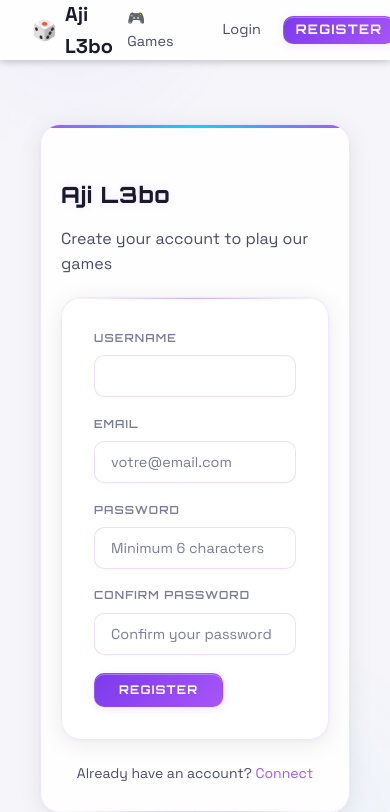
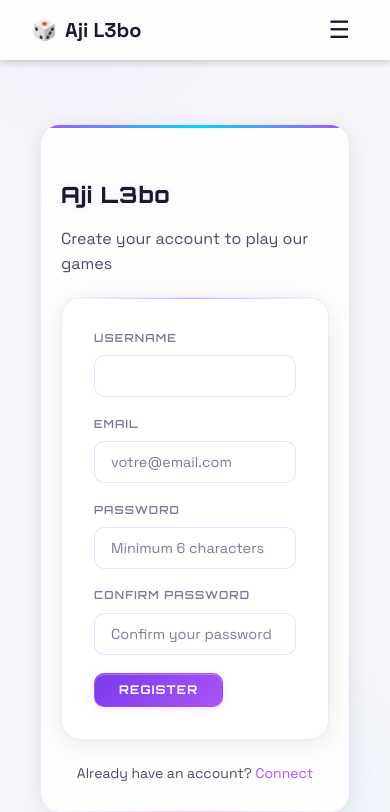
Before and after one commit to wissalaitihya/Cafe-Aji-L3bo, a PHP site: page /register in a window 390 px wide. Shown: the top 812 px of the page. Run offline with PHP 8.4, Linux system fonts and the light colour scheme.

Commit message:
feat: mobile hero stacking and dropdown navigation
- Show hero illustration on mobile by stacking it below the copy instead of hiding it

- Collapse guest nav into a hamburger dropdown menu on screens <=768px

- Add public-nav-toggle button, aria-expanded state, and outside-click close

```diff
--- a/app/View/layout/footer.php
+++ b/app/View/layout/footer.php
@@ -17,9 +17,26 @@
 
 <script>
 (function(){
+    /* Public nav dropdown toggle (mobile) */
+    var navToggle = document.getElementById('public-nav-toggle');
+    var nav = document.getElementById('public-nav');
+    if (navToggle && nav) {
+        navToggle.addEventListener('click', function(e) {
+            e.stopPropagation();
+            var open = nav.classList.toggle('open');
+            navToggle.setAttribute('aria-expanded', open ? 'true' : 'false');
+        });
+        document.addEventListener('click', function(e) {
+            if (nav.classList.contains('open') && !nav.contains(e.target) && !navToggle.contains(e.target)) {
+                nav.classList.remove('open');
+                navToggle.setAttribute('aria-expanded', 'false');
+            }
+        });
+    }
+    /* Sidebar collapse toggle */
     var btn = document.getElementById('sidebar-toggle');
     var sidebar = document.getElementById('sidebar');
-    if (!btn || !sidebar) return;
+    if (btn && sidebar) {
         var key = 'sidebar_collapsed';
         if (localStorage.getItem(key) === '1') sidebar.classList.add('collapsed');
         btn.addEventListener('click', function() {
@@ -33,6 +50,7 @@
                 sidebar.classList.remove('open');
             }
         });
+    }
 }());
 </script>
 </body>
--- a/app/View/layout/header.php
+++ b/app/View/layout/header.php
@@ -24,7 +24,8 @@
 <div class="public-layout">
     <header class="public-topbar">
         <a href="<?= BASE_PATH ?>/games" class="public-logo">🎲 <span>Aji L3bo</span></a>
-        <nav class="public-nav">
+        <button class="public-nav-toggle" id="public-nav-toggle" aria-label="Menu" aria-expanded="false">☰</button>
+        <nav class="public-nav" id="public-nav">
             <a href="<?= BASE_PATH ?>/games"    class="public-nav-link<?= nav_active('/games', $cp) ?>">🎮 Games</a>
             <a href="<?= BASE_PATH ?>/login"    class="public-nav-link<?= nav_active('/login', $cp) ?>">Login</a>
             <a href="<?= BASE_PATH ?>/register" class="btn btn-primary" style="font-size:0.82rem;padding:0.4rem 1.1rem">Register</a>
--- a/public/css/style.css
+++ b/public/css/style.css
@@ -508,16 +508,18 @@ a:hover { color: var(--purple-bright); }
 .spark-3 { animation: sparkPulse 4s ease-in-out infinite 2.4s; }
 .spark-4 { animation: sparkPulse 4s ease-in-out infinite 1.8s; }
 
-/* Hide illustration on small screens */
+/* Hero stacks vertically — illustration stays visible, centered below copy */
 @media (max-width: 1080px) {
-    .hero-visual { display: none; }
+    .hero-inner  { flex-direction: column; }
     .hero-copy   { max-width: none; }
+    .hero-visual { max-width: 480px; margin: 0 auto; }
 }
 
 @media (max-width: 640px) {
     .hero { padding: 2.5rem 1.5rem 2rem; }
     .hero-title { font-size: 2.2rem; }
     .hero-stats { gap: 1.5rem; }
+    .hero-visual { max-width: 320px; margin: 0 auto; }
 }
 
 /* App footer */
@@ -2077,6 +2079,17 @@ tr.res-row-cancelled td { opacity: 0.55; }
     z-index: 100;
     box-shadow: 0 1px 8px rgba(0,0,0,0.25);
 }
+.public-nav-toggle {
+    display: none;
+    background: none;
+    border: none;
+    font-size: 1.5rem;
+    color: var(--text-primary);
+    cursor: pointer;
+    padding: 0.25rem 0.5rem;
+    line-height: 1;
+}
+.public-nav-toggle:focus-visible { outline: 2px solid var(--accent-primary); border-radius: 0.3rem; }
 .public-logo {
     font-size: 1.25rem;
     font-weight: 700;
@@ -2091,6 +2104,29 @@ tr.res-row-cancelled td { opacity: 0.55; }
     display: flex;
     align-items: center;
     gap: 0.5rem;
+}
+
+/* Mobile: collapse nav into a dropdown menu */
+@media (max-width: 768px) {
+    .public-topbar { position: relative; }
+    .public-nav-toggle { display: inline-block; }
+    .public-nav {
+        display: none;
+        position: absolute;
+        top: 100%;
+        left: 0;
+        right: 0;
+        flex-direction: column;
+        align-items: stretch;
+        gap: 0.15rem;
+        padding: 0.6rem;
+        background: var(--bg-card);
+        border-bottom: 1px solid var(--border-color);
+        box-shadow: 0 10px 24px rgba(0,0,0,0.25);
+    }
+    .public-nav.open { display: flex; }
+    .public-nav-link { padding: 0.65rem 0.9rem; border-radius: 0.4rem; }
+    .public-nav .btn { width: 100%; }
 }
 .public-nav-link {
     padding: 0.4rem 0.9rem;
```
Lines whose indentation alone changed are shown as unchanged.
